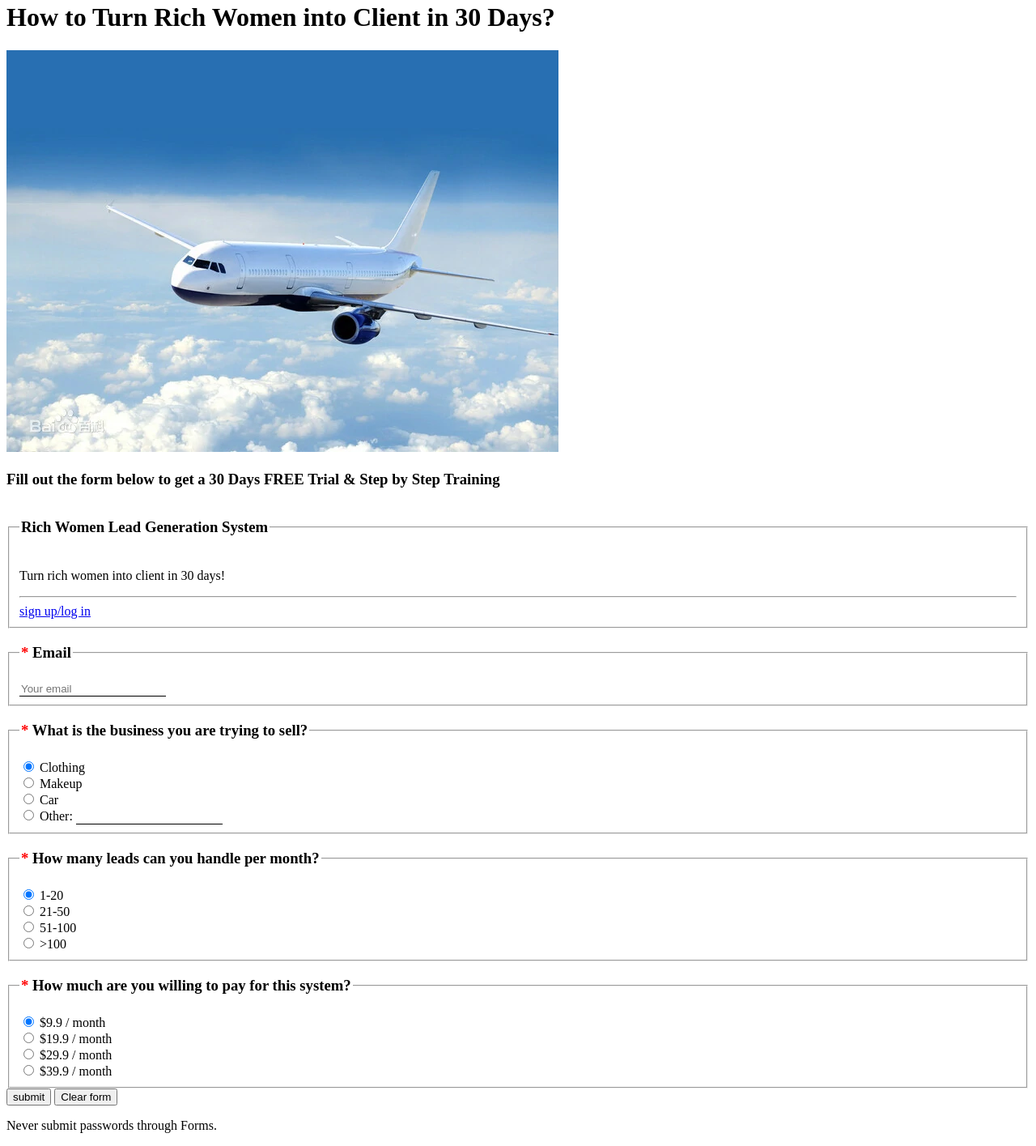
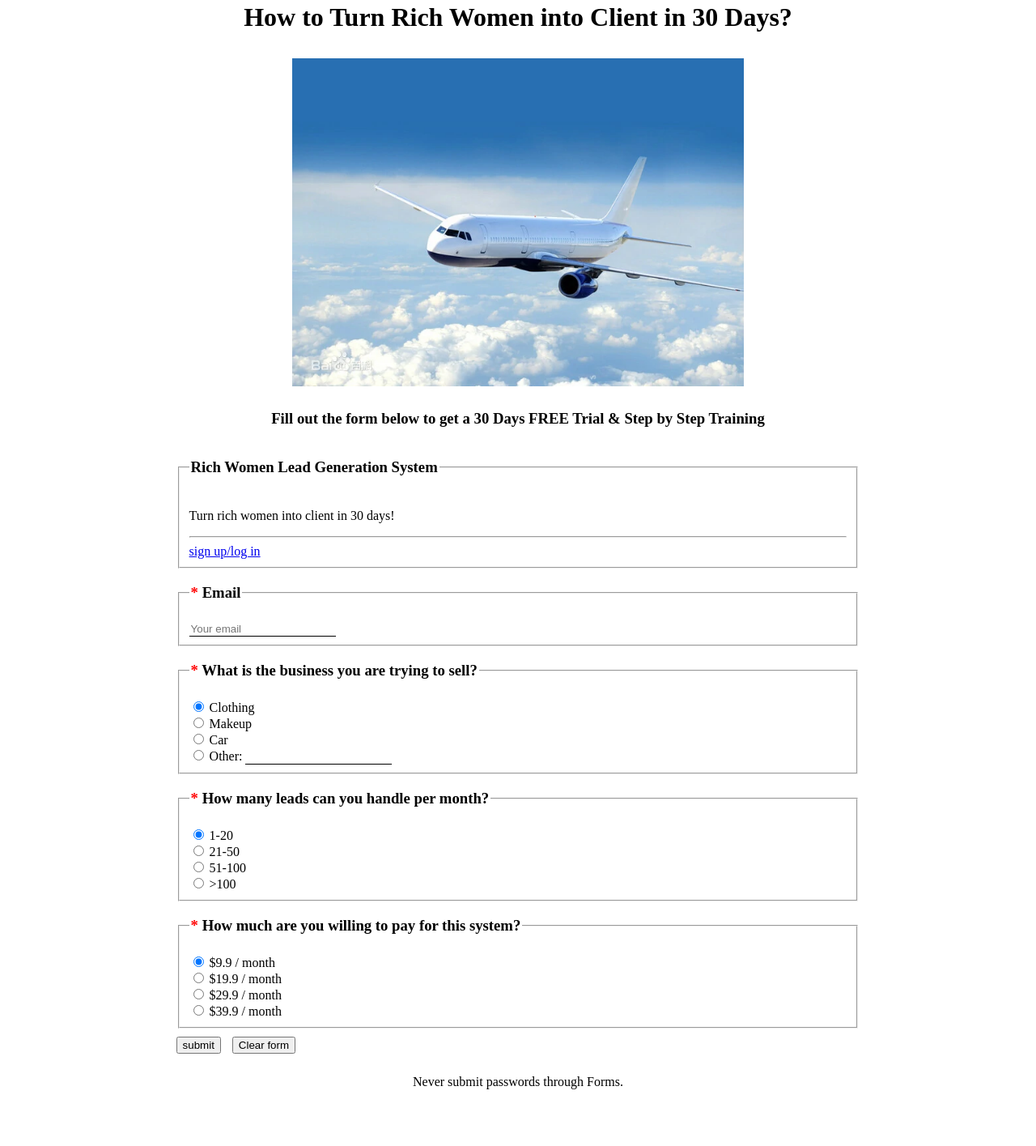
Before and after one commit to joahyi-ai/re01-one, a plain HTML site: page index.html in a window 1280 px wide. Shown: the part 52-1467 px from the top of the page at 81% size. After the commit the page ends 1413 px from the top, so only its background shows below. Drawn offline with Linux system fonts and the light colour scheme.

Commit message:
Update index.html

```diff
--- a/index.html
+++ b/index.html
@@ -4,19 +4,17 @@
     <meta charset="UTF-8" />
     <meta http-equiv="X-UA-Compatible" content="IE=edge" />
     <meta name="viewport" content="width=device-width, initial-scale=1.0" />
+    <link rel="stylesheet" href="./index.css" />
     <title>RichWomenCRM</title>
   </head>
   <body>
     <div><p>RichWomenCRM</p></div>
     <div>
       <h1>How to Turn Rich Women into Client in 30 Days?</h1>
-      <img
-        src="./plane.png"
-        alt="富婆坐飞机"
-      />
+      <img id="plane" src="./plane.png" alt="富婆坐飞机" />
     </div>
     <div>
-      <h3>
+      <h3 style="text-align: center">
         Fill out the form below to get a 30 Days FREE Trial & Step by Step
         Training
       </h3>
@@ -173,11 +171,11 @@
             </div>
           </fieldset>
           <div>
-            <input type="submit" value="submit" />
-            <input type="reset" value="Clear form" />
+            <input type="submit" class="submit" value="submit" />
+            <input type="reset" class="clear" value="Clear form" />
           </div>
         </form>
-        <p>Never submit passwords through Forms.</p>
+        <p id="footer">Never submit passwords through Forms.</p>
       </div>
     </div>
   </body>
```
